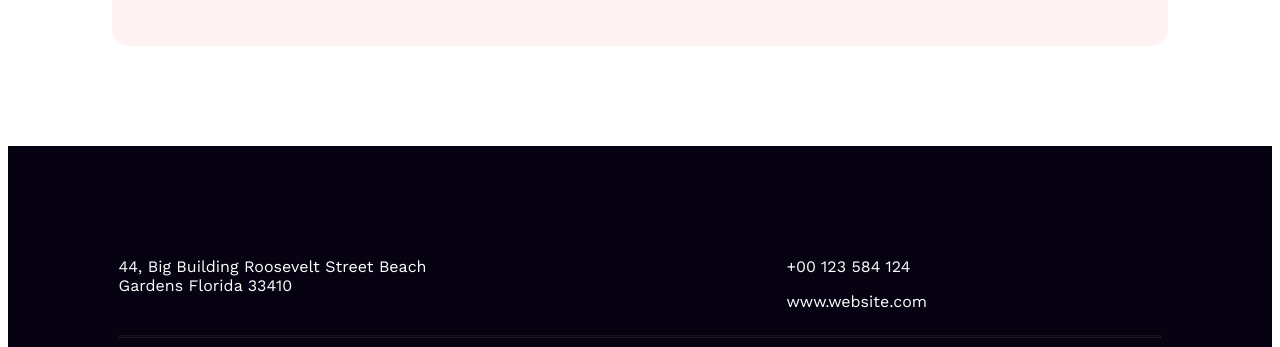
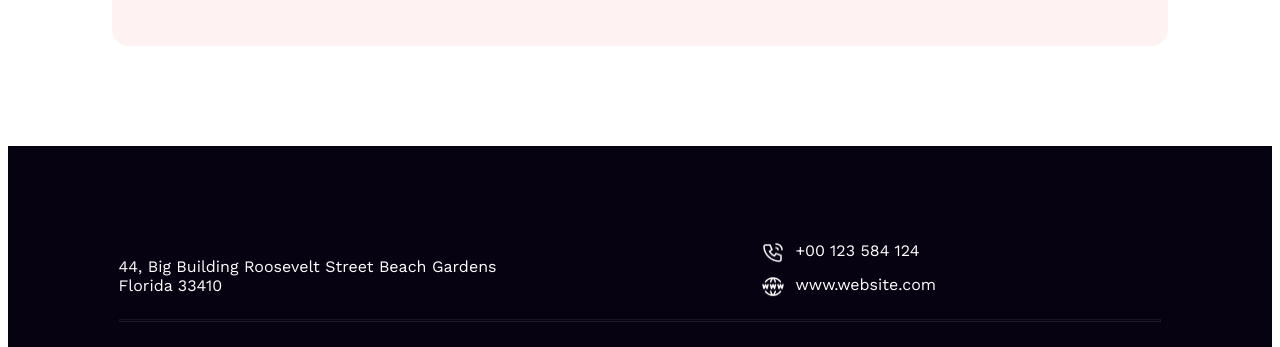
Before and after one commit to anamikagain559/new-year-project, a plain HTML site: page index.html in a window 1280 px wide. Shown: the part 6569-6916 px from the top of the page. Drawn offline with nearby package versions, Linux system fonts and the light colour scheme; a small style sheet from the web is missing.

Commit message:
3rd commit

```diff
--- a/index.html
+++ b/index.html
@@ -13,6 +13,8 @@
       href="https://fonts.googleapis.com/css2?family=Inter:wght@100;200;300;400;500;600;700;800;900&family=Merriweather:ital,wght@0,300;0,400;0,700;1,700&family=Work+Sans:wght@400;700;800&display=swap"
       rel="stylesheet"
     />
+    <link rel="stylesheet" href="https://cdnjs.cloudflare.com/ajax/libs/font-awesome/6.0.0/css/all.min.css" integrity="sha512-H+3fTh7/B/ab7z1fUexiTRXHvhq5zQ2C+0ztMtTZfG8s7uSWH+8R7MgDLuFpLqnxEsrb9E+qbS00qk+tLOAr8Q==" crossorigin="anonymous" />
+
     <link rel="stylesheet" href="styles/new_year.css" />
   </head>
   <body>
@@ -151,8 +153,14 @@
           </div>
 
           <div class="foot-col">
-            <p>+00 123 584 124</p>
-            <p>www.website.com</p>
+            <div class="foot-flex-1">
+              <img src="./images/icons/Call.png" alt="" />
+              <p>+00 123 584 124</p>
+            </div>
+            <div class="foot-flex-2">
+              <img src="./images/icons/Website.png" />
+              <p>www.website.com</p>
+            </div>
           </div>
         </div>
         <hr class="hr-line" />
@@ -164,7 +172,7 @@
             <img src="./images/icons/Linkedin.png" alt="" />
           </div>
         </div>
-        <hr class="hr-line"/>
+        <hr class="hr-line" />
         <div class="foot-row-3">
           <div class="foot-column">
             <p>2017, All Rights Reserved.</p>
--- a/styles/new_year.css
+++ b/styles/new_year.css
@@ -411,7 +411,32 @@ footer {
   justify-content: space-between;
 }
 .foot-col {
-  width: 375px;
+  width: 400px;
+  margin-bottom:0px;
+}
+.foot-flex-1{
+  display: flex;
+  gap: 10px;
+  margin-bottom: 10px;
+}
+.foot-flex-1 >img{
+
+  width: 24px;
+  height: 24px;
+  margin-bottom:0px;
+}
+.foot-flex-2{
+  display: flex;
+  gap: 10px;
+}
+.foot-flex-2 >img{
+
+  width: 24px;
+  height: 24px;
+}
+.foot-flex-1 p,
+.foot-flex-2 p {
+  margin: 0;
 }
 .social-icons {
   display: flex;
```
